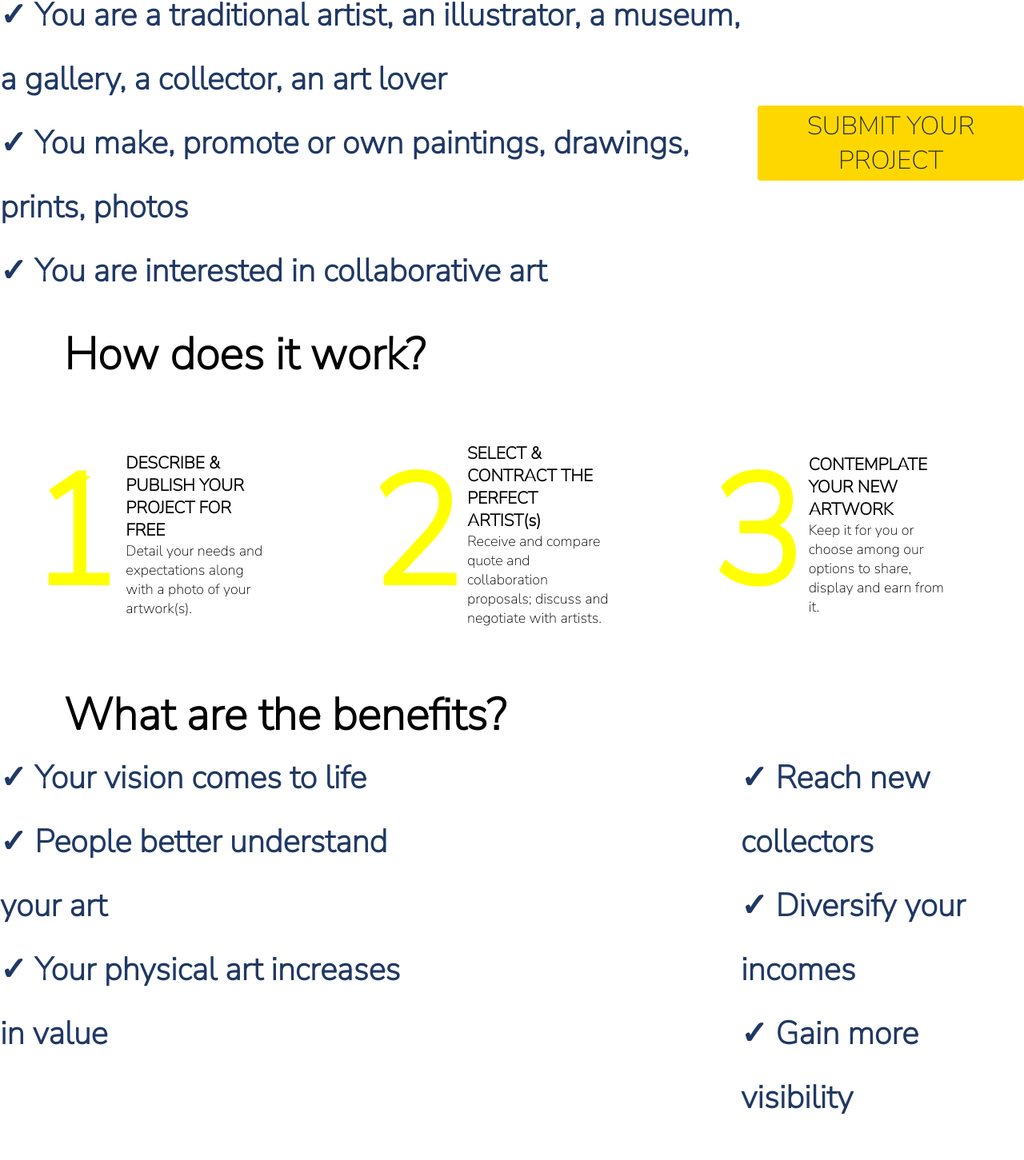
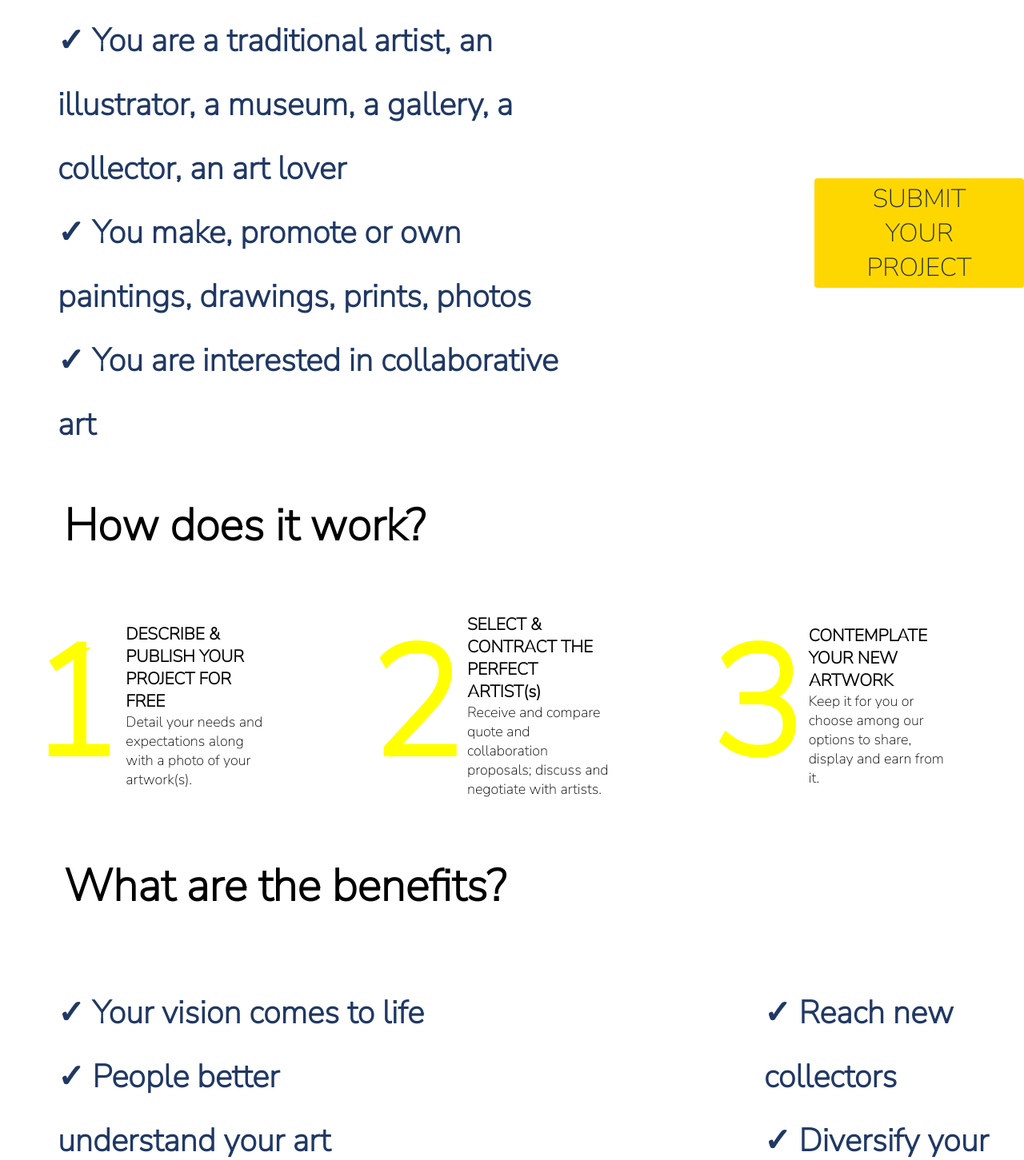
Before and after one commit to WildCodeSchool/2022-03-JS-Remote-404-we_rev_art, a React (Vite) app in the folder frontend/: page / in a window 1280 px wide. Shown: the part 1775-3226 px from the top of the page at 80% size. Built offline with nearby package versions, Linux system fonts and the light colour scheme.

Commit message:
modified css artlist

```diff
--- a/frontend/src/components/ArtList.jsx
+++ b/frontend/src/components/ArtList.jsx
@@ -7,7 +7,7 @@ function ArtList() {
   return (
     <section className="list-container2">
       <Checklist index={2} />
-      <Button buttonData={buttonData[1]} />
+      <Button className="button-artlist" buttonData={buttonData[1]} />
     </section>
   );
 }
--- a/frontend/src/data/buttonData.js
+++ b/frontend/src/data/buttonData.js
@@ -7,7 +7,7 @@ const buttonData = [
   {
     id: 2,
     content: "SUBMIT YOUR PROJECT",
-    style: "button-style yellow",
+    style: "button-artlist",
   },
 ];
 
--- a/frontend/src/style/Lists.css
+++ b/frontend/src/style/Lists.css
@@ -11,24 +11,38 @@
 }
 .list-container {
   display: flex;
-  justify-content: space-around;
   font-size: 2.5rem;
   font-weight: bold;
   color: #203864;
-  margin-bottom: 2vw;
+  margin-bottom: 3rem;
+  margin-left: 4.5rem;
   line-height: 2;
+  margin-top: 5rem;
 }
 .list-container2 {
   display: flex;
   align-items: center;
-  justify-content: space-around;
   font-size: 2.5rem;
   font-weight: bold;
   color: #203864;
-  margin-bottom: 2vw;
   line-height: 2;
+  margin-left: 4.5rem;
+  margin-top: 5rem;
+  margin-bottom: 3rem;
 }
 
 .list-container section:nth-child(2) {
   margin-left: 25rem;
 }
+
+.button-artlist{
+    padding: 0.25rem 3.5rem;
+    width: fit-content;
+    height: fit-content;
+    border: none;
+    border-radius: 0.25rem;
+    font-size: 2rem;
+    background-color: #ffd700;
+    color: #222a35;
+    margin-left: 19rem;
+}
```
